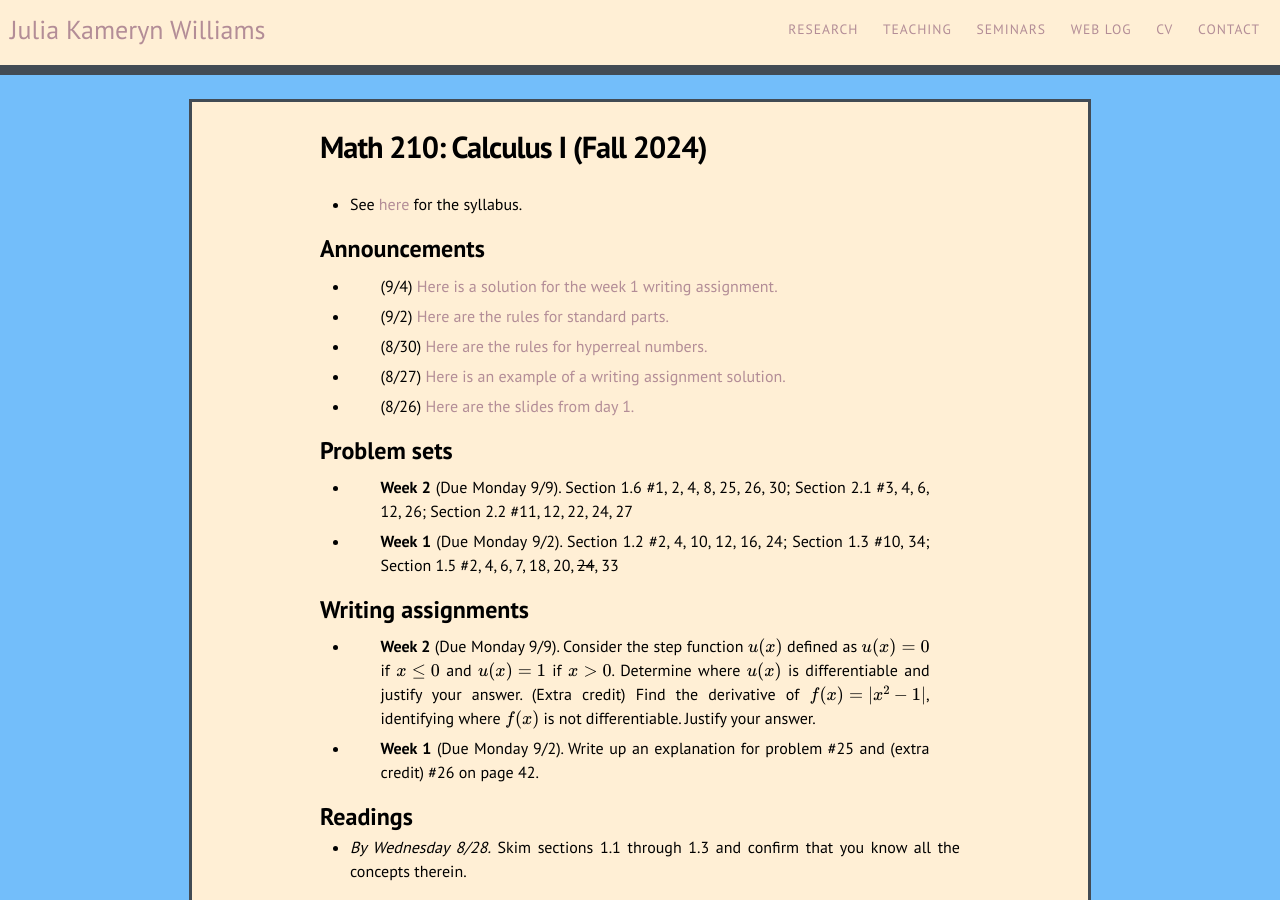
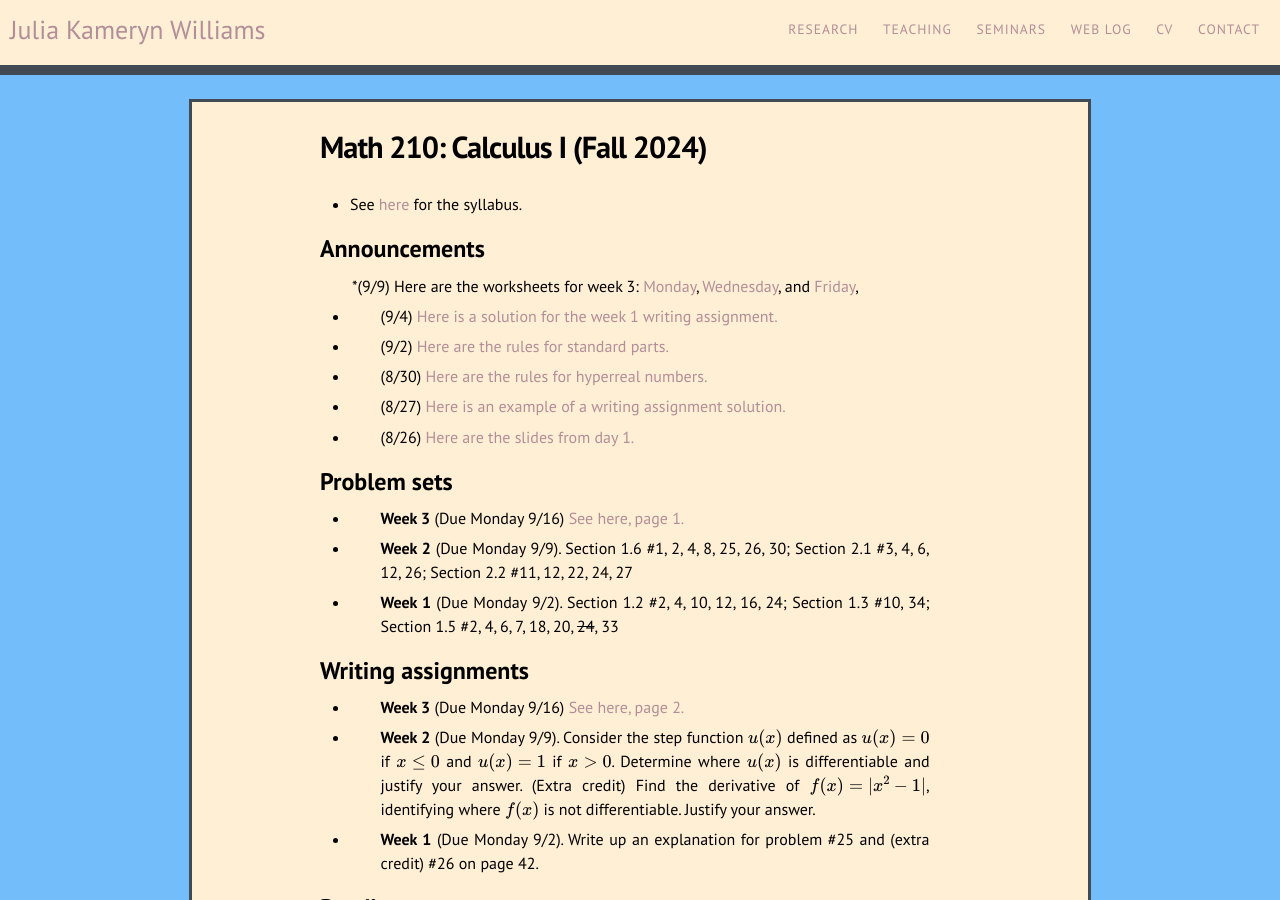
Before and after one commit to kamerynjw/kamerynjw.github.io, a Jekyll site: the page built from teaching/2024/math210.md, in a window 1280 px wide and 900 px high. Built offline with Jekyll 4.4.1, drawn with Linux system fonts in a browser that asks for light colours; nearby versions of some CDN libraries; formulas are drawn with MathJax 3.

Commit message:
week 3 stuff for calc

```diff
--- a/teaching/2024/math210.md
+++ b/teaching/2024/math210.md
@@ -9,6 +9,8 @@ permalink: /teaching/2024/math210/
 
 Announcements
 -------------
+
+*(9/9) Here are the worksheets for week 3: [Monday]({{ page.url }}rules1.pdf), [Wednesday]({{ page.url }}rules2.pdf), and [Friday]({{ page.url }}rules3.pdf),
 
 * (9/4) [Here is a solution for the week 1 writing assignment.]({{ page.url }}week1-writing.pdf)
 
@@ -23,12 +25,16 @@ Announcements
 Problem sets
 -------
 
+* **Week 3** (Due Monday 9/16) [See here, page 1.]({{ page.url }}hw3.pdf)
+
 * **Week 2** (Due Monday 9/9). Section 1.6 #1, 2, 4, 8, 25, 26, 30; Section 2.1 #3, 4, 6, 12, 26; Section 2.2 #11, 12, 22, 24, 27
 
 * **Week 1** (Due Monday 9/2). Section 1.2 #2, 4, 10, 12, 16, 24; Section 1.3 #10, 34; Section 1.5 #2, 4, 6, 7, 18, 20, ~~24~~, 33
 
 Writing assignments
 -------
+
+* **Week 3** (Due Monday 9/16) [See here, page 2.]({{ page.url }}hw3.pdf)
 
 * **Week 2** (Due Monday 9/9). Consider the step function $u(x)$ defined as $u(x) = 0$ if $x \le 0$ and $u(x) = 1$ if $x > 0$. Determine where $u(x)$ is differentiable and justify your answer. (Extra credit) Find the derivative of $f(x) = \lvert x^2 - 1 \rvert$, identifying where $f(x)$ is not differentiable. Justify your answer.
 
```
Also changed, not shown: 4 other files.
